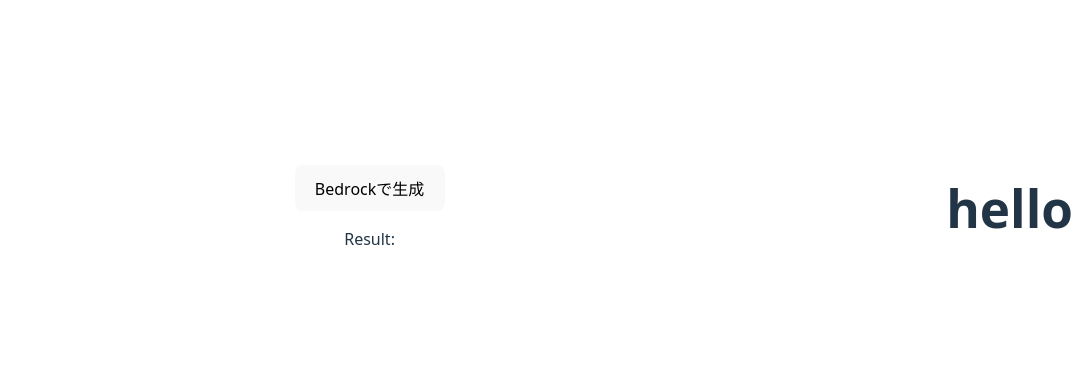
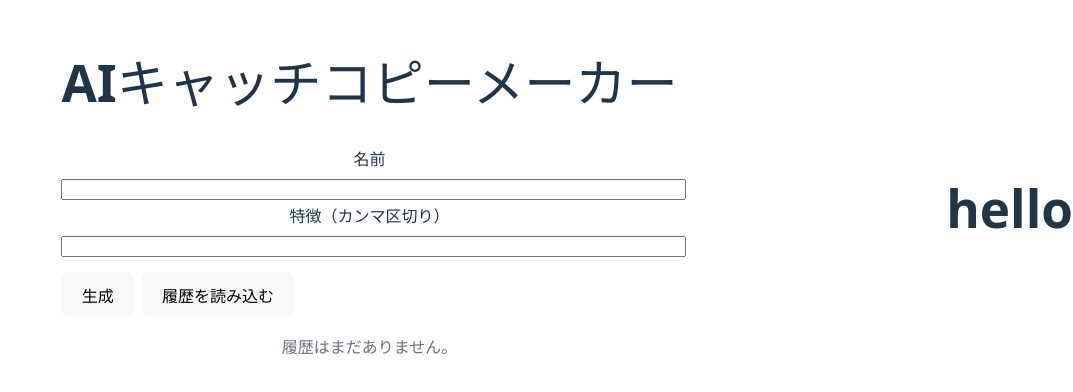
Before and after one commit to tanajungs28/aws_amplify-app_test, a React (Vite) app: page / in a window 1280 px wide. Shown: the part 192-584 px from the top of the page, without its empty margins (207-1280 px from the left). Built offline with nearby package versions, Linux system fonts and the light colour scheme.

Commit message:
update: データベース連携

```diff
--- a/src/App.jsx
+++ b/src/App.jsx
@@ -3,34 +3,169 @@ import reactLogo from './assets/react.svg'
 import viteLogo from '/vite.svg'
 import './App.css'
 
-function App() {
+const API_URL = "https://750xq60j1d.execute-api.us-east-1.amazonaws.com"; // ←あなたのInvoke URL
+
+export default function App() {
+  const [name, setName] = useState("");
+  const [traits, setTraits] = useState("");
   const [msg, setMsg] = useState("");
+  const [loading, setLoading] = useState(false);
+  const [items, setItems] = useState([]);     // ← 履歴
 
-  async function callBedrock() {
+  // 生成
+  async function generate() {
     try {
-      const res = await fetch("https://750xq60j1d.execute-api.us-east-1.amazonaws.com/generate", {
+      setLoading(true);
+      setMsg("生成中…");
+
+      const traitsArr = traits.split(",").map(s => s.trim()).filter(Boolean);
+      const inputText = traitsArr.length ? `${name}（${traitsArr.join("、")}）` : name;
+
+      const res = await fetch(`${API_URL}/generate`, {
         method: "POST",
-        headers: {"Content-Type": "application/json"},
-        body: JSON.stringify({
-          name: "山田太郎",
-          traits: ["盛り上げ役", "カラオケ好き"]
-        })
+        headers: { "Content-Type": "application/json" },
+        body: JSON.stringify({ input_text: inputText })
       });
       const data = await res.json();
-      setMsg(data.copy || JSON.stringify(data));
+      setMsg(data.result ?? JSON.stringify(data));
+
+      // 生成後に自動で履歴を最新化
+      // await loadHistory(true);
     } catch (e) {
-      setMsg("Error: " + e);
+      setMsg(`Error: ${String(e)}`);
+    } finally {
+      setLoading(false);
     }
   }
 
+  // 履歴取得
+  async function loadHistory(silent = false) {
+    try {
+      if (!silent) setMsg("履歴を読み込み中…");
+      const res = await fetch(`${API_URL}/history`, { method: "GET" });
+      if (!res.ok) {
+        const text = await res.text();
+        setMsg(`History Error: ${res.status} ${text}`);
+        setItems([]);
+        return;
+      }
+      const data = await res.json();
+      setItems(Array.isArray(data.items) ? data.items : []);
+      if (!silent) setMsg(`履歴 ${data.items?.length ?? 0} 件`);
+    } catch (e) {
+      setItems([]);
+      setMsg(`History Fetch Failed: ${String(e)}`);
+    }
+  }
+
+  // 日付整形（ISO → ローカル）
+  const fmt = (iso) => {
+    try { return new Date(iso).toLocaleString(); } catch { return iso || ""; }
+  };
+
   return (
-    <>
-      {/* 既存のVite+Reactの表示はそのままでOK */}
-      <button onClick={callBedrock} style={{marginTop:16}}>Bedrockで生成</button>
-      <p>Result: {msg}</p>
-    </>
+    <div style={{ maxWidth: 680, margin: "40px auto", lineHeight: 1.8 }}>
+      <h1>AIキャッチコピーメーカー</h1>
+
+      <label>名前</label>
+      <input value={name} onChange={e => setName(e.target.value)} style={{ width: "100%" }} />
+      <label>特徴（カンマ区切り）</label>
+      <input value={traits} onChange={e => setTraits(e.target.value)} style={{ width: "100%" }} />
+
+      <div style={{ marginTop: 12, display: "flex", gap: 8 }}>
+        <button onClick={generate} disabled={loading}>生成</button>
+        <button onClick={() => loadHistory()} disabled={loading}>履歴を読み込む</button>
+      </div>
+
+      {/* 結果メッセージ */}
+      {msg && (
+        <p style={{ marginTop: 16, whiteSpace: "pre-wrap" }}>{String(msg).trim()}</p>
+      )}
+
+      {/* 履歴一覧 */}
+      {items.length > 0 && (
+        <>
+          <h2 style={{ marginTop: 24 }}>履歴</h2>
+          <div style={{ display: "grid", gap: 8 }}>
+            {items.map(item => (
+              <div key={item.id}
+                   style={{ padding: 12, border: "1px solid #e5e7eb", borderRadius: 8 }}>
+                <div style={{ fontSize: 12, color: "#6b7280" }}>{fmt(item.created_at)}</div>
+                <div><strong>入力:</strong> {item.input_text}</div>
+                <div><strong>結果:</strong> {item.output_text}</div>
+              </div>
+            ))}
+          </div>
+        </>
+      )}
+
+      {items.length === 0 && (
+        <p style={{ color: "#6b7280", marginTop: 16 }}>履歴はまだありません。</p>
+      )}
+    </div>
   );
 }
+
+// export default function App() {
+//   const [name, setName] = useState("");
+//   const [traits, setTraits] = useState(""); // カンマ区切り入力
+//   const [msg, setMsg] = useState("");
+
+//   async function generate() {
+//     setMsg("生成中…");
+//     const res = await fetch("https://750xq60j1d.execute-api.us-east-1.amazonaws.com/generate", {
+//       method: "POST",
+//       headers: { "Content-Type": "application/json" },
+//       body: JSON.stringify({
+//         name,
+//         traits: traits.split(",").map(s => s.trim()).filter(Boolean)
+//       })
+//     });
+//     const data = await res.json();
+//     setMsg(data.copy || JSON.stringify(data));
+//   }
+
+//   return (
+//     <div style={{maxWidth:480, margin:"40px auto", lineHeight:1.8}}>
+//       <h1>AIキャッチコピーメーカー</h1>
+//       <label>名前</label>
+//       <input value={name} onChange={e=>setName(e.target.value)} style={{width:"100%"}} />
+//       <label>特徴（カンマ区切り）</label>
+//       <input value={traits} onChange={e=>setTraits(e.target.value)} style={{width:"100%"}} />
+//       <button onClick={generate} style={{marginTop:12}}>生成</button>
+//       <p style={{marginTop:16, whiteSpace:"pre-wrap"}}>{msg}</p>
+//     </div>
+//   );
+// }
+
+// function App() {
+//   const [msg, setMsg] = useState("");
+
+//   async function callBedrock() {
+//     try {
+//       const res = await fetch("https://750xq60j1d.execute-api.us-east-1.amazonaws.com/generate", {
+//         method: "POST",
+//         headers: {"Content-Type": "application/json"},
+//         body: JSON.stringify({
+//           name: "山田太郎",
+//           traits: ["盛り上げ役", "カラオケ好き"]
+//         })
+//       });
+//       const data = await res.json();
+//       setMsg(data.copy || JSON.stringify(data));
+//     } catch (e) {
+//       setMsg("Error: " + e);
+//     }
+//   }
+
+//   return (
+//     <>
+//       {/* 既存のVite+Reactの表示はそのままでOK */}
+//       <button onClick={callBedrock} style={{marginTop:16}}>Bedrockで生成</button>
+//       <p>Result: {msg}</p>
+//     </>
+//   );
+// }
 
 // function App() {
 //   const [msg, setMsg] = useState("まだ呼んでない");
@@ -98,4 +233,4 @@ function App() {
 
 
 
-export default App
+// export default App
```
